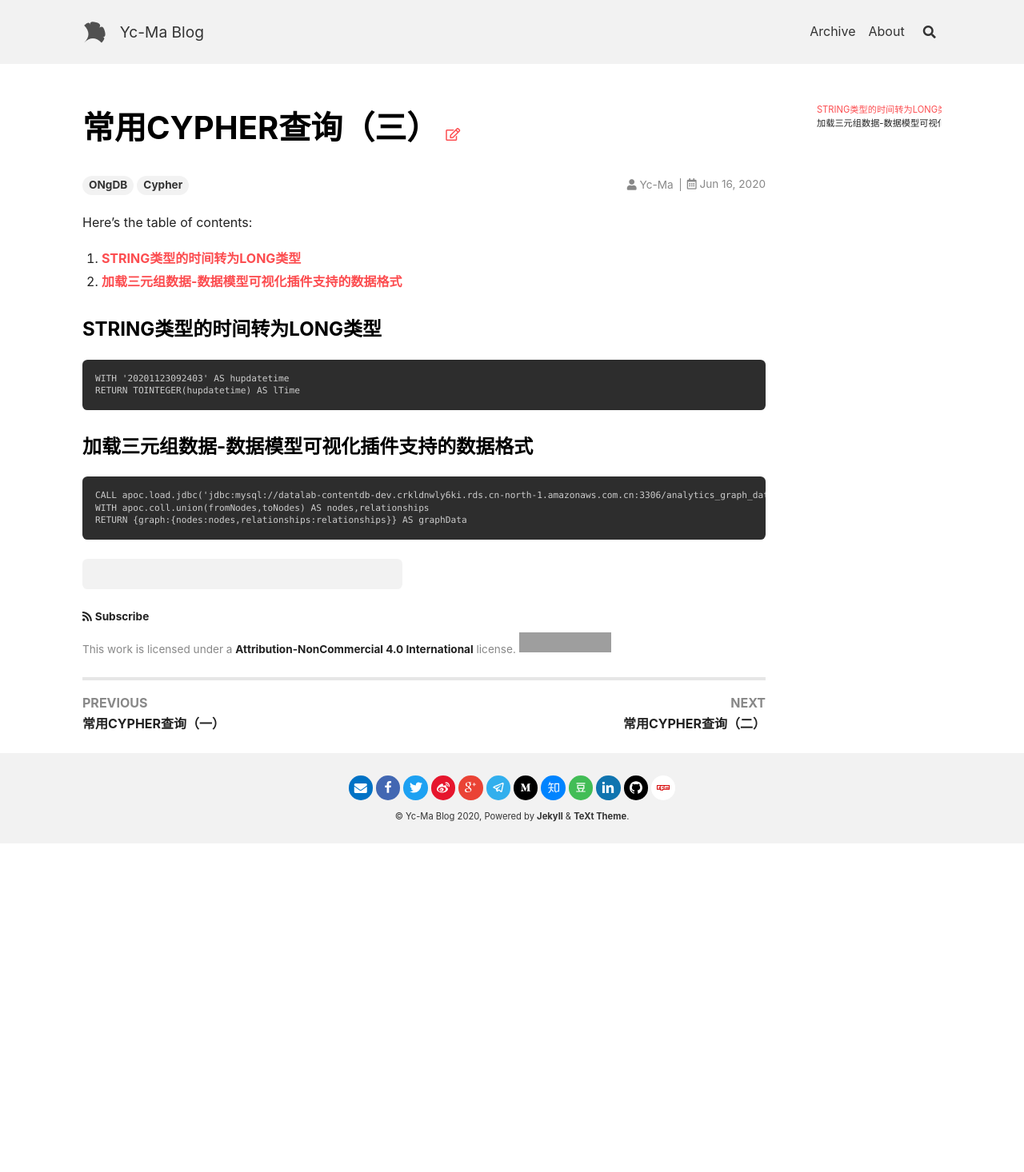
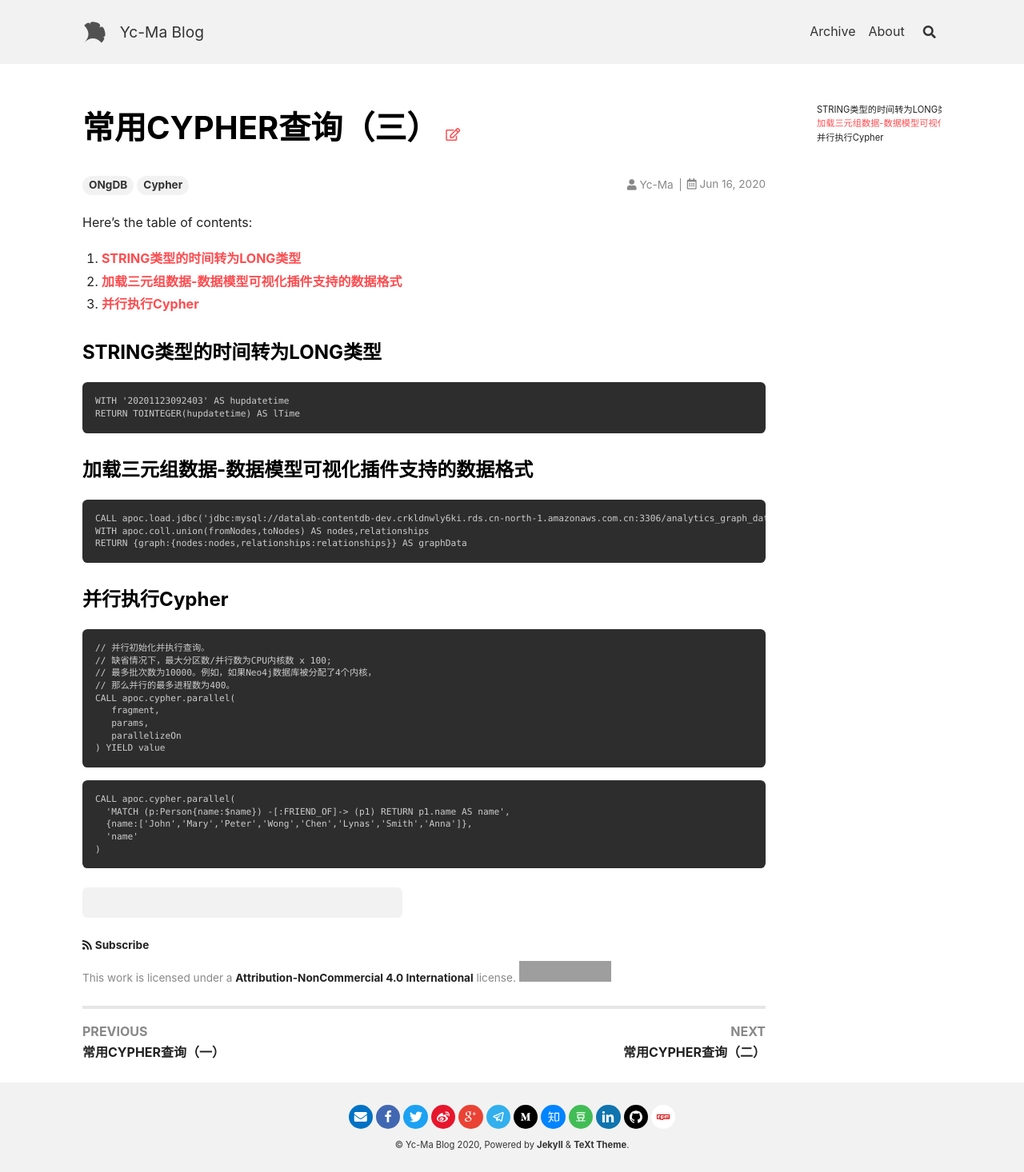
Before and after one commit to crazyyanchao/blog, a Jekyll site: the page built from _posts/2020-06-16-常用CYPHER查询（三）.md, in a window 1280 px wide. Shown: the whole page at 80% size. Built offline with Jekyll 4.4.1, drawn with Linux system fonts in a browser that asks for light colours; nearby versions of some CDN libraries; comment, search, counter and statistics services are not loaded; before the commit the page ends 1055 px from its top, so only the background shows below that; grey boxes are pictures that could not be loaded.

````diff
--- a/_posts/2020-06-16-常用CYPHER查询（三）.md
+++ b/_posts/2020-06-16-常用CYPHER查询（三）.md
@@ -23,3 +23,23 @@ CALL apoc.load.jdbc('jdbc:mysql://datalab-contentdb-dev.crkldnwly6ki.rds.cn-nort
 WITH apoc.coll.union(fromNodes,toNodes) AS nodes,relationships
 RETURN {graph:{nodes:nodes,relationships:relationships}} AS graphData
 ```
+
+### 并行执行Cypher
+```
+// 并行初始化并执行查询。
+// 缺省情况下，最大分区数/并行数为CPU内核数 x 100;
+// 最多批次数为10000。例如，如果Neo4j数据库被分配了4个内核，
+// 那么并行的最多进程数为400。
+CALL apoc.cypher.parallel(
+   fragment,
+   params,
+   parallelizeOn
+) YIELD value
+```
+```
+CALL apoc.cypher.parallel(
+  'MATCH (p:Person{name:$name}) -[:FRIEND_OF]-> (p1) RETURN p1.name AS name',
+  {name:['John','Mary','Peter','Wong','Chen','Lynas','Smith','Anna']},
+  'name'
+)
+```
````
